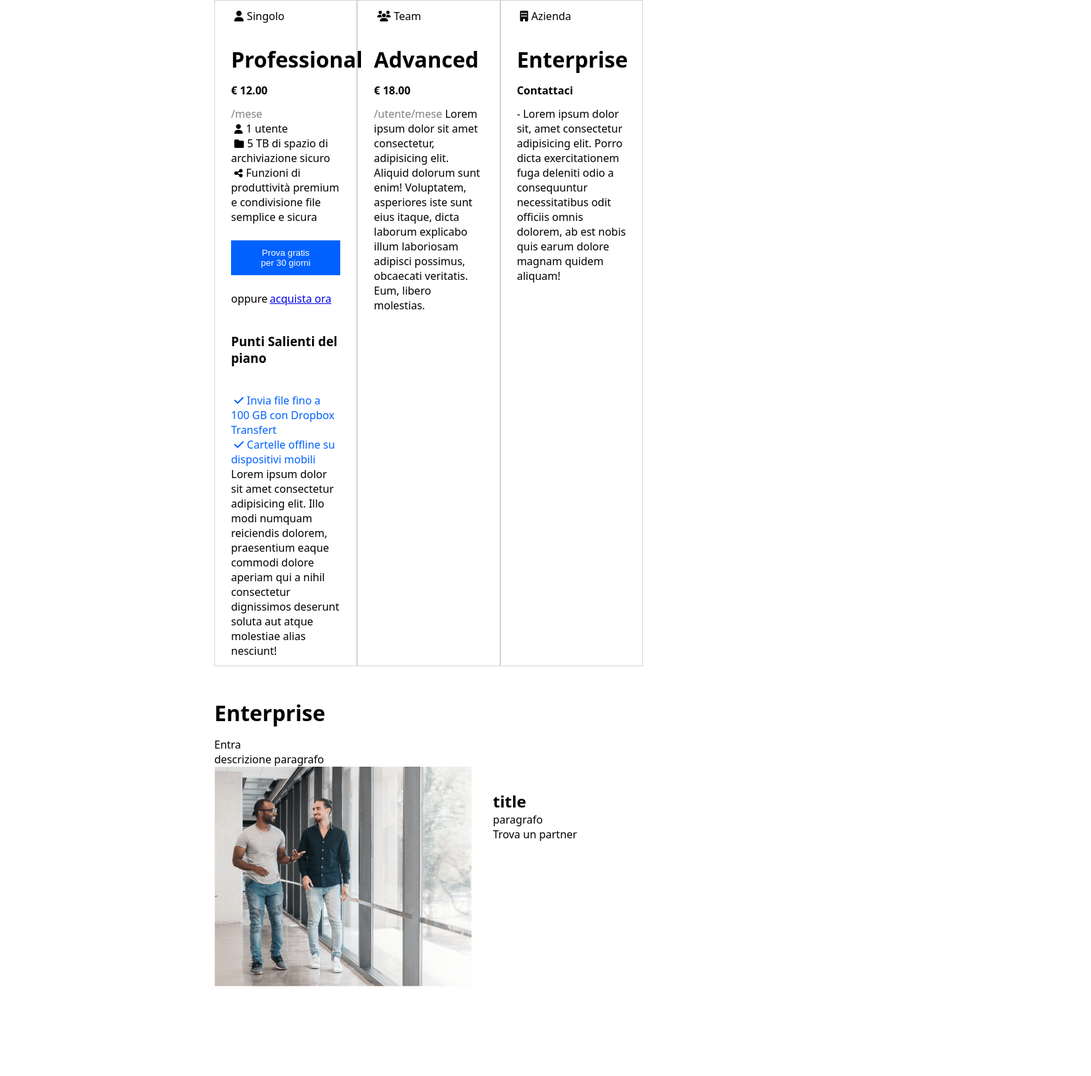
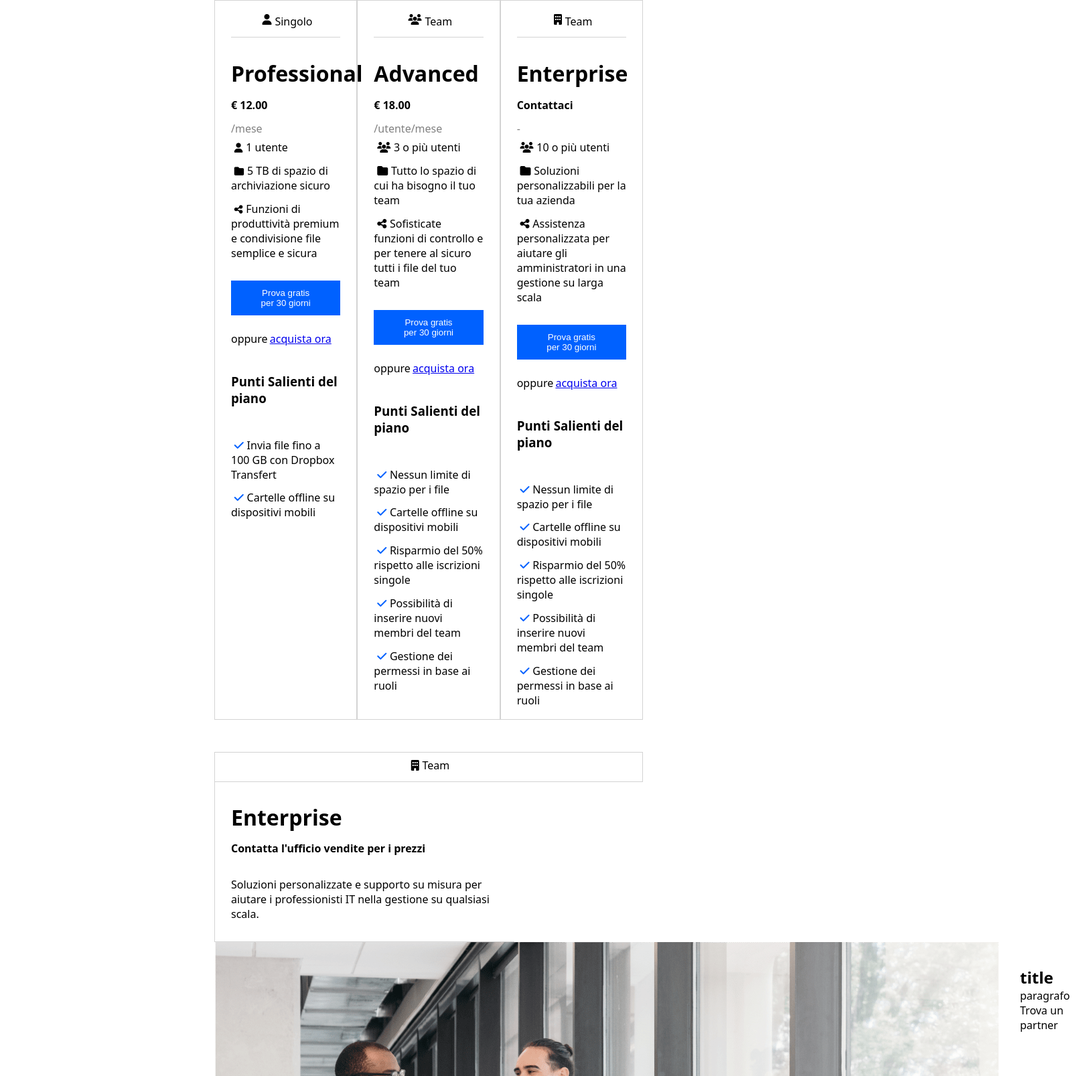
Before and after one commit to giuliacarangelo/htmlcss-dropbox, a plain HTML site: page index.html in a window 1280 px wide. Shown: the part 987-2594 px from the top of the page at 67% size, 1629 px wide, since content can reach past the window. Drawn offline with nearby package versions, Linux system fonts and the light colour scheme.

Commit message:
fixed first three plan subscriptions

```diff
--- a/index.html
+++ b/index.html
@@ -55,12 +55,14 @@
                     <input type="radio">Fatturazione mensile</h3>
                     <input type="radio">Fatturazione annuale</h3>
                 <div class="business-cards">
+
+                    <!-- PIANO PROFESSIONAL -->
                         <div class="plan third">
-                            <span><i class="fa-solid fa-user"></i>Singolo</span>
+                            <span class="plan-target"><i class="fa-solid fa-user"></i>Singolo</span>
                             <h2 class="plan-title">Professional</h2>
                             <strong><p class="price">€ 12.00<p></strong>
                             <span class="grey">/mese</span>
-                            <ul class="inner-sec-list">
+                            <ul class="inner-sec-list li-padding">
                                 <li class="user-li"><i class="fa-solid fa-user"></i>1 utente</li>
                                 <li class="folder-li"><i class="fa-solid fa-folder"></i>5 TB di spazio di archiviazione sicuro</li>
                                 <li class="share-li"><i class="fa-solid fa-share-nodes"></i>Funzioni di produttività premium e condivisione file semplice e sicura</li>
@@ -68,30 +70,68 @@
                             <button class="blue-button-sections">Prova gratis per 30 giorni</button>
                             <span>oppure<a class="buy-now" href="#">acquista ora</a></span>
                             <h3 class="price">Punti Salienti del piano</h3>
-                            <ul>
+                            <ul class="li-padding">
                                 <li class="check"><i class="fa-solid fa-check"></i>Invia file fino a 100 GB con Dropbox Transfert</li>
                                 <li class="check"><i class="fa-solid fa-check"></i>Cartelle offline su dispositivi mobili</li>
                             </ul>
-                            Lorem ipsum dolor sit amet consectetur adipisicing elit. Illo modi numquam reiciendis dolorem, praesentium eaque commodi dolore aperiam qui a nihil consectetur dignissimos deserunt soluta aut atque molestiae alias nesciunt!</div>
+                            </div>
+
+                        <!-- PIANO ADVANCED -->
                         <div class="plan third">
-                            <span><i class="fa-solid fa-users"></i>Team</span>
+                            <span class="plan-target"><i class="fa-solid fa-users"></i>Team</span>
                             <h2 class="plan-title">Advanced</h2>
                             <strong><p class="price">€ 18.00<p></strong>
                             <span class="grey">/utente/mese</span>
+                            <ul class="li-padding">
+                                <li><i class="fa-solid fa-users"></i>3 o più utenti</li>
+                                <li><i class="fa-solid fa-folder"></i>Tutto lo spazio di cui ha bisogno il tuo team</li>
+                                <li><i class="fa-solid fa-share-nodes"></i>Sofisticate funzioni di controllo e per tenere al sicuro tutti i file del tuo team</li>
+                            </ul>
+                            <button class="blue-button-sections">Prova gratis per 30 giorni</button>
+                            <span>oppure<a class="buy-now" href="#">acquista ora</a></span>
+                            <h3 class="price">Punti Salienti del piano</h3>
+                            <ul class="li-padding">
+                                <li class="check"><i class="fa-solid fa-check"></i>Nessun limite di spazio per i file</li>
+                                <li class="check"><i class="fa-solid fa-check"></i>Cartelle offline su dispositivi mobili</li>
+                                <li class="check"><i class="fa-solid fa-check"></i>Risparmio del 50% rispetto alle iscrizioni singole</li>
+                                <li class="check"><i class="fa-solid fa-check"></i>Possibilità di inserire nuovi membri del team</li>
+                                <li class="check"><i class="fa-solid fa-check"></i>Gestione dei permessi in base ai ruoli</li>
+                            </ul>
+                            </div>
 
-                            Lorem ipsum dolor sit amet consectetur, adipisicing elit. Aliquid dolorum sunt enim! Voluptatem, asperiores iste sunt eius itaque, dicta laborum explicabo illum laboriosam adipisci possimus, obcaecati veritatis. Eum, libero molestias.</div>
+                        <!-- PIANO ENTERPRISE -->
                         <div class="plan third">
-                            <span><i class="fa-solid fa-building"></i>Azienda</span>
+                            <span class="plan-target"><i class="fa-solid fa-building"></i>Team</span>
                             <h2 class="plan-title">Enterprise</h2>
                             <strong><p class="price">Contattaci<p></strong>
-                            <span>-</span>
-                            Lorem ipsum dolor sit, amet consectetur adipisicing elit. Porro dicta exercitationem fuga deleniti odio a consequuntur necessitatibus odit officiis omnis dolorem, ab est nobis quis earum dolore magnam quidem aliquam!</div>
+                            <span class="grey">-</span>
+                            <ul class="li-padding">
+                                <li><i class="fa-solid fa-users"></i>10 o più utenti</li>
+                                <li><i class="fa-solid fa-folder"></i>Soluzioni personalizzabili per la tua azienda</li>
+                                <li><i class="fa-solid fa-share-nodes"></i>Assistenza personalizzata per aiutare gli amministratori in una gestione su larga scala</li>
+                            </ul>
+                            <button class="blue-button-sections">Prova gratis per 30 giorni</button>
+                            <span>oppure<a class="buy-now" href="#">acquista ora</a></span>
+                            <h3 class="price">Punti Salienti del piano</h3>
+                            <ul class="li-padding">
+                                <li class="check"><i class="fa-solid fa-check"></i>Nessun limite di spazio per i file</li>
+                                <li class="check"><i class="fa-solid fa-check"></i>Cartelle offline su dispositivi mobili</li>
+                                <li class="check"><i class="fa-solid fa-check"></i>Risparmio del 50% rispetto alle iscrizioni singole</li>
+                                <li class="check"><i class="fa-solid fa-check"></i>Possibilità di inserire nuovi membri del team</li>
+                                <li class="check"><i class="fa-solid fa-check"></i>Gestione dei permessi in base ai ruoli</li>
+                            </ul>
+                            </div>
+                        </div>
+            <div>
+                <span class="plan-target enterprise"><i class="fa-solid fa-building"></i>Team</span>
+                <div class="enterprise-section half-70">
+                    <div class="enterprise-description">
+                        <h2 class="enterprise-title">Enterprise</h2>
+                        <p class="bold-p"><strong>Contatta l'ufficio vendite per i prezzi</strong></p>
+                        <p class="enterprise-p">Soluzioni personalizzate e supporto su misura per aiutare i professionisti IT nella gestione su qualsiasi scala.</p>
+                    </div>
                 </div>
-                        <div class="enterprise-plan">
-                            <h2 class="enterprise-title">Enterprise</h2>
-                            <p class="bold-p">Entra</p>
-                            <p>descrizione paragrafo</p>
-                        </div>
+            </div>
         </section>
         <section class="dropbox-partner">
             <img class="half-60" src="img/partner.png" alt="">
--- a/style.css
+++ b/style.css
@@ -128,6 +128,13 @@
     display: flex;
 }
 
+.plan-target{
+    display: flex;
+    justify-content: center;
+    border-bottom: 1px solid lightgrey;
+    padding: .5rem 0 .8rem 0;
+}
+
 .plan i{
     padding: 0 .3rem;
 }
@@ -152,6 +159,10 @@
 ul{
     list-style-type: none;
 }
+/*
+.inner-sec-list{
+    display: flex;
+} */
 
 ul.inner-sec-list i{
     font-size: .9rem;
@@ -173,20 +184,54 @@
     padding: 2.5rem 0;
 }
 
-.check{
+li.check i{
     color: #0061ff;
+    /* display: flex; */
+}
+
+.li-padding li{
+    padding: .4rem 0;
 }
 
 .enterprise-plan{
     width: 100%;
 }
 
-.enterprise-title{
-    width: calc( 100% - ( 1/3 ));
+.enterprise{
+    width: 100%;
+    display: flex;
+    justify-content: center;
+    border: 1px solid lightgray;
 }
 
-.half-60{
-    width: 60%;
+.enterprise i{
+    padding: 3px 0.3rem;
+}
+
+.enterprise-title{
+    padding-top: 1.2rem;
+}
+
+.enterprise-section{
+    margin: 0;
+    padding: .7rem 1.5rem;
+    border: 1px solid lightgrey;
+    border-right: none;
+    border-top: none;
+    display: flex;
+}
+
+.enterprise-description{
+    width: calc(100% - (1 / 3));
+    justify-content: flex-start;
+}
+
+.enterprise-p{
+    padding: 2rem 0 1.2rem 0;
+}
+
+.half-70{
+    width: 70%;
 }
 
 .dropbox-partner{
@@ -194,6 +239,7 @@
 }
 
 .partner-paragraph{
+    width: 30%;
     padding: 2.2rem 2rem;
 }
 
```
